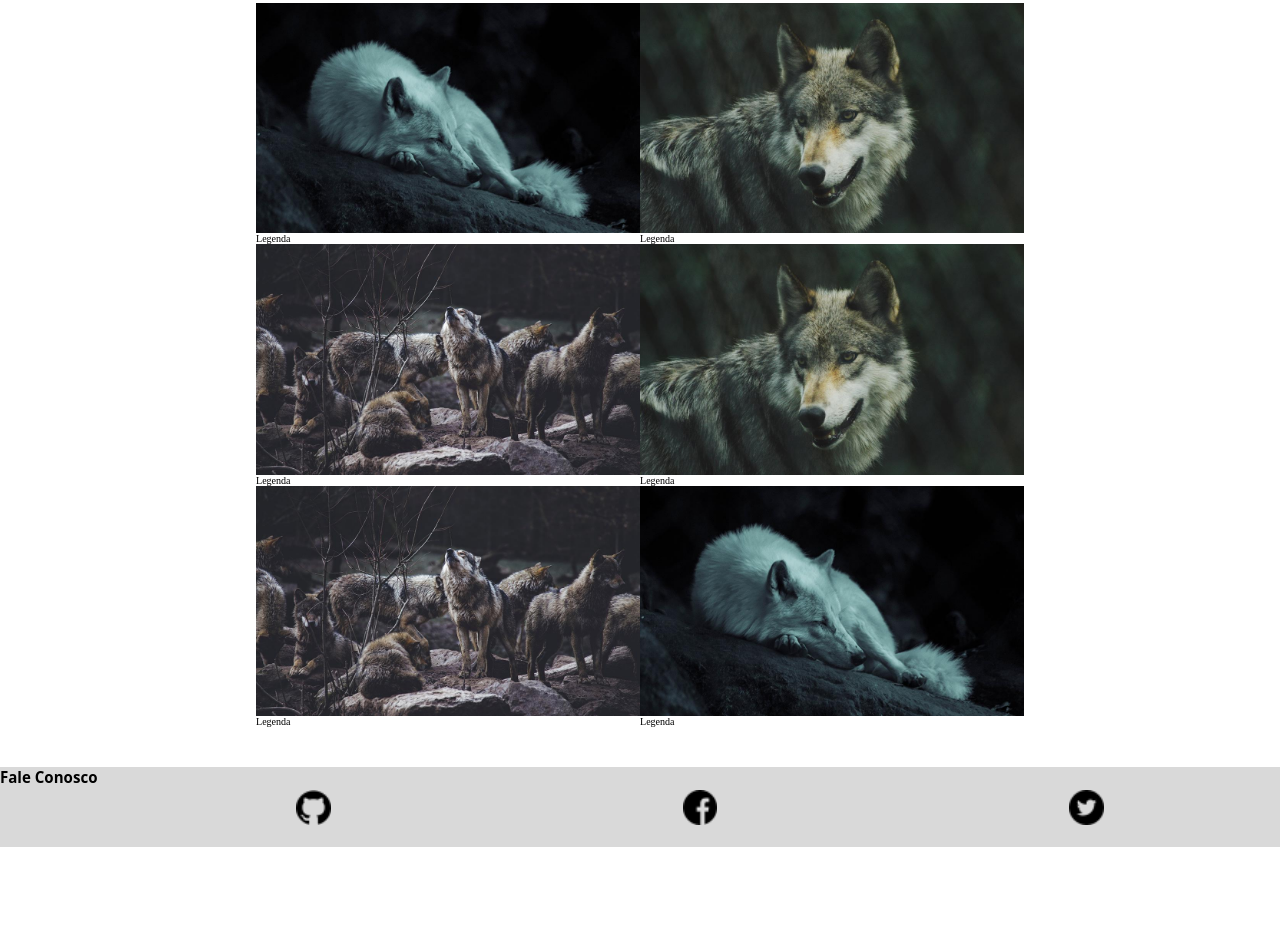
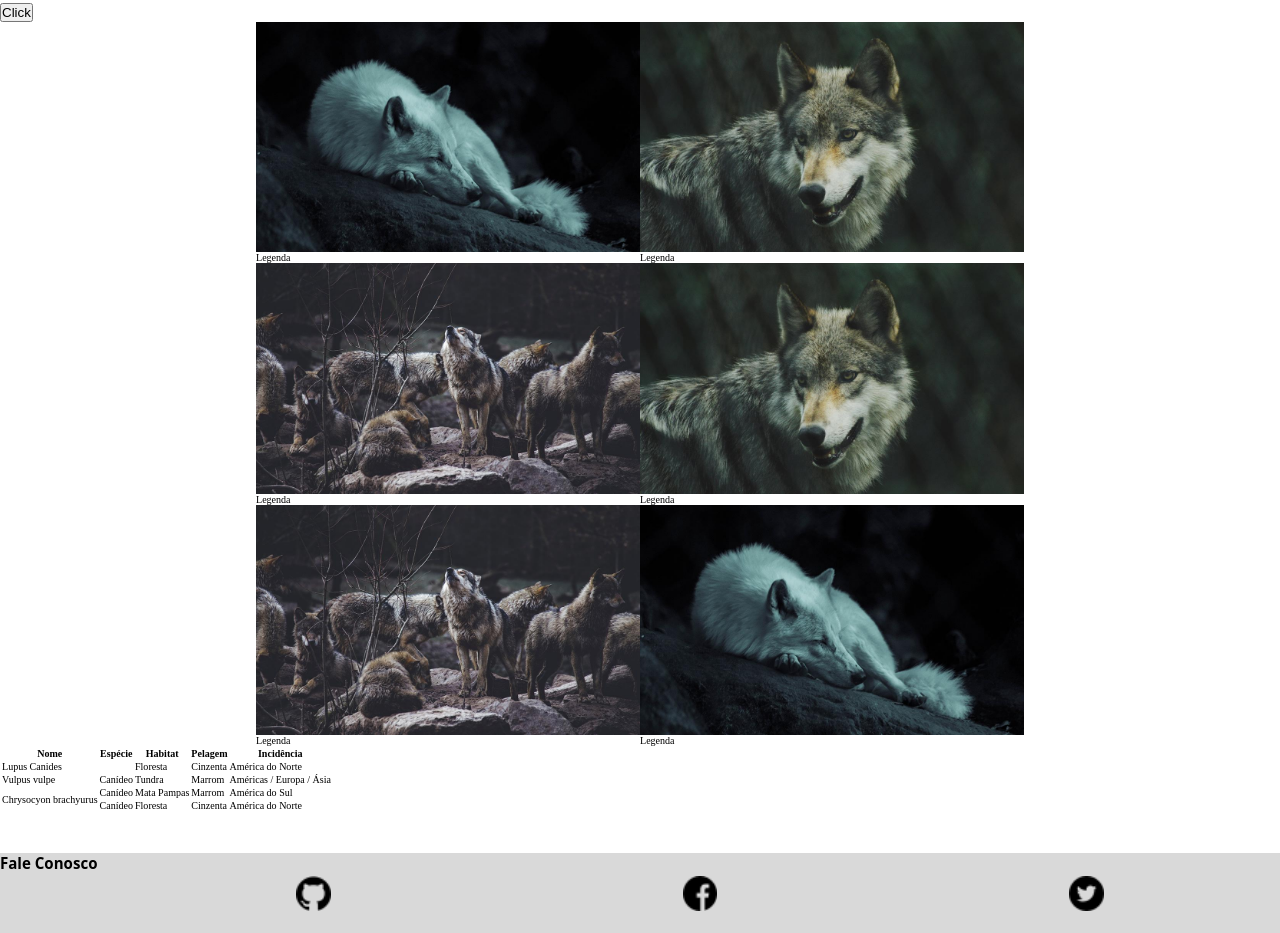
Before and after one commit to 1TDSS-2023/rm552399, a plain HTML site: page index.html in a window 1280 px wide. Shown: the part 448-1381 px from the top of the page. Before the commit the page ends 1295 px from the top, so only its background shows below. Drawn offline with Linux system fonts and the light colour scheme.

Commit message:
Subindo funções sobre Array parte 1

```diff
--- a/index.html
+++ b/index.html
@@ -8,7 +8,7 @@
     <title>MEU-SITE</title>
     <link rel="stylesheet" href="./css/estilo.css">
 
-    <script src="./js/script.js"></script>
+    <script src="./js/script.js" defer></script>
 
 </head>
 
@@ -28,25 +28,58 @@
     <!-- <button onclick="alert(this.innerText)">Olá Mundo</button> -->
 
 
-    <!-- <script>
+    <button value="click" id="meu-btn">Click</button>
 
-        //Declarar variáveis
+    <script>
+        //COMENTÁRIO DE LINHA
+        /*
+            COMENTÁRIO DE BLOCO
+        */
 
-        var nr1 = 10;
-        var nr2 = 5;
+        // //Declarar variáveis com a palavra reservada ( var ) :
+
+        // var nr1 = 10;
+        // var nr2 = 5;
+
+        // //Imprimindo variáveis com a classe ( console ):
+        // //VAMOS CRIAR AS OPERAÇÕES ARITMÉTICAS BÁSICAS
+
+        // //ADIÇÃO
+        // console.log(nr1+nr2);
+        // //SUBTRAÇÃO
+        // console.log(nr1-nr2);
+        // //MULTIPLICAÇÃO
+        // console.log(nr1*nr2);
+        // //DIVISÃO
+        // console.log(nr1/nr2);
+
+        // //REPITA AS OPERAÇÕES AGORA ADICIONANDO O TEXTO RESULTADO ANTES DAS OPERAÇÕES:
+        // //ADIÇÃO
+        // //CONCATENAÇÃO
+        // console.log("RESULTADO : " + (nr1+nr2));
+        // console.log(`RESULTADO INTERPOLADO : ${nr1+nr2}`);
+        // //SUBTRAÇÃO
+        // //CONCATENAÇÃO
+        // console.log("RESULTADO : " , (nr1-nr2));
+        // console.log(`RESULTADO INTERPOLADO : ${nr1-nr2}`);
+        // //MULTIPLICAÇÃO
+        // //CONCATENAÇÃO
+        // console.log("RESULTADO : " + (nr1*nr2));
+        // console.log(`RESULTADO INTERPOLADO : ${nr1*nr2}`);
+        // //DIVISÃO
+        // //CONCATENAÇÃO
+        // console.log("RESULTADO : " + (nr1/nr2));
+        // console.log(`RESULTADO INTERPOLADO : ${nr1/nr2}`);
 
 
-        console.log('resultado' + ' ' + (nr1+nr2));
-
-        console.log(`resultado  ${nr1-nr2}`);
-
-        console.log('resultado' + ' ' + (nr1*nr2));
-
-        console.log('resultado' + ' ' + (nr1/nr2));
 
 
-        //REPITA AS OPERAÇÕES AGORA ADICIONANDO RESULTADO ANTES DAS OPERAÇÕES
-    </script> -->
+
+
+
+    </script>
+
+
     <section class="conteudo">
         <div>
             <img src="./img/lobo1.jpg" alt="Lobo">
@@ -74,8 +107,49 @@
         </div>
     </section>
 
+
+    <table>
+        <tr>
+            <th>Nome</th>
+            <th>Espécie</th>
+            <th>Habitat</th>
+            <th>Pelagem</th>
+            <th>Incidência</th>
+        </tr>
+        <tr>
+            <td colspan="2">Lupus Canides</td>
+            <!-- <td>Canídeo</td> -->
+            <td>Floresta</td>
+            <td>Cinzenta</td>
+            <td>América do Norte</td>
+        </tr>
+        <tr>
+            <td>Vulpus vulpe</td>
+            <td>Canídeo</td>
+            <td>Tundra</td>
+            <td>Marrom</td>
+            <td>Américas / Europa / Ásia</td>
+        </tr>
+        <tr>
+            <td rowspan="2">Chrysocyon brachyurus</td>
+            <td>Canídeo</td>
+            <td>Mata Pampas</td>
+            <td>Marrom</td>
+            <td>América do Sul</td>
+        </tr>
+        <tr>
+            <!-- <td>Lupus Canides</td> -->
+            <td>Canídeo</td>
+            <td>Floresta</td>
+            <td>Cinzenta</td>
+            <td>América do Norte</td>
+        </tr>
+
+    </table>
+
     <footer class="rodape">
         <h2>Fale Conosco</h2>
+
         <nav>
             <a href="#"><img src="./img/social-1-24x.png" alt="Logo Github"></a>
             <a href="#"><img src="./img/social-2-24x.png" alt="Logo facebook"></a>
--- a/js/script.js
+++ b/js/script.js
@@ -1,19 +1,89 @@
-// "use strict"
+"use strict";
+// // console.log("Olá Mundo!!");
 
-// var nr1 = "10";
-// var nr2 = "5";
+// // var nr1 = "10";
+// // var nr2 = "5";
+
+// // //Realizando operações com Strings e realizando o parse com a
+// // //função parseInt...;
+// // console.log(parseInt(nr1)+parseInt(nr2));
+
+// // var nome1 = "Dubas";
+// // // let nome2 = "Serbatinho";
+// // // const nome3 ="Julia";
+// // nome = "Ale";
+// // console.log(nome);
+
+// // // // if(nome1 != ""
+// //     let nome1 = "Julia";
+// // }
+
+// // var nome
+
+// // console.log(nome1);
+
+// /* <button value="click" id="meu-btn">Click</button> */
+// const btn = document.getElementById("meu-btn");
+
+// //PRIMEIRO PASSO PARA A TRANSFORMAÇÃO DO BOTÃO EM RGB...
+// btn.addEventListener("click", function(){
+//     // console.log(this.textContent);
+//     //Função matemática Math
+//     //randon = Retorna um número aleatório entre 0 e 1. Ex: 0.2323454545;
+//     //floor  = Arrendonda o número para baixo.
+//     //ceil   = Arrendonda o número para cima.
+//     //round  = Arrendonda o número aleatório.
+
+//     let r=0,g=0,b=0;
+
+//     r = Math.round(Math.random() * 255);
+//     g = Math.round(Math.random() * 255);
+//     b = Math.round(Math.random() * 255);
+
+//     // this.setAttribute("style","background-color:rgb("+r+","+g+","+b+");");
+//     this.setAttribute("style",`background-color:rgb(${r},${g},${b});`);
 
 
-// console.log(parseInt(nr1) + parseInt(nr1));
+// } );
 
-// var nr3;
 
-var nome1 = "Dubas";
-// let  nome2 = "Serbatinho";
-// const nome3 = "Julia";
+// //Declaração de um ARRAY e seus métodos!
 
-if(nome1 == ""){
-    var nome1 = "Julia"
-}
+ let frutas = ["banana","maça","laranja","morango","uva","amora","cereja","abacaxi"];
 
-console.log();
+// //Imprimindo um array
+// console.log(frutas)
+// console.log(frutas[7])
+
+// //Verificando o tamanho do array através da propriedade length
+// console.log(`O tamanho do Array é: ${frutas.length}`);
+
+// //Inserindo um item ao final do array com o método push(nomeItem)
+// frutas.push("pêssego");
+// console.log(frutas)
+
+// //Inserindo um item ao início do array com o método unshift(nomeItem)
+// frutas.unshift("kiwi");
+// console.log(frutas)
+
+// //Removendo um item no final do array com o método pop()
+// frutas.pop();
+// console.log(frutas)
+
+// //Removendo um item no início do array com o método shift()
+// frutas.shift();
+// console.log(frutas)
+
+// //Localizando um item no array com o método indexOf(nomeIten)
+// let indice = frutas.indexOf("uva");
+// console.log(`Índice do item buscado ${indice}`)
+// console.log(`Elemento buscado ${frutas[indice]}`)
+
+//removendo um item do array com o método splice(índice do item, qtd de vezes que o índice será removido!)
+//Obs: Utilize o método indexOf(nomeItem) para descobrir o índice do item.
+
+let indice = frutas.indexOf("amora");
+console.log(`Elemento no índice antes da remoção ${frutas[indice]}`);
+frutas.splice(indice, 1);
+console.log(frutas);
+console.log(`Elemento no índice após remoção:  ${frutas[indice]}`);
```
